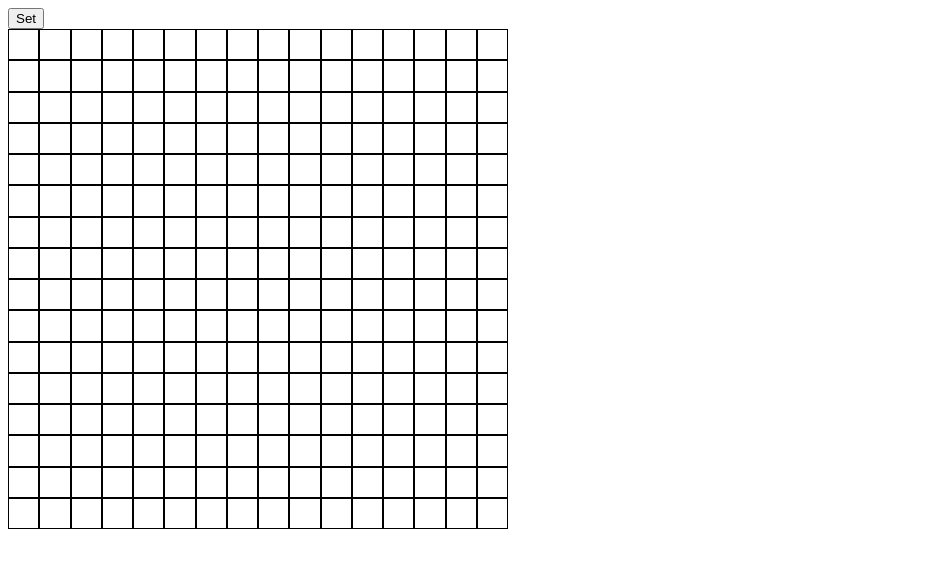
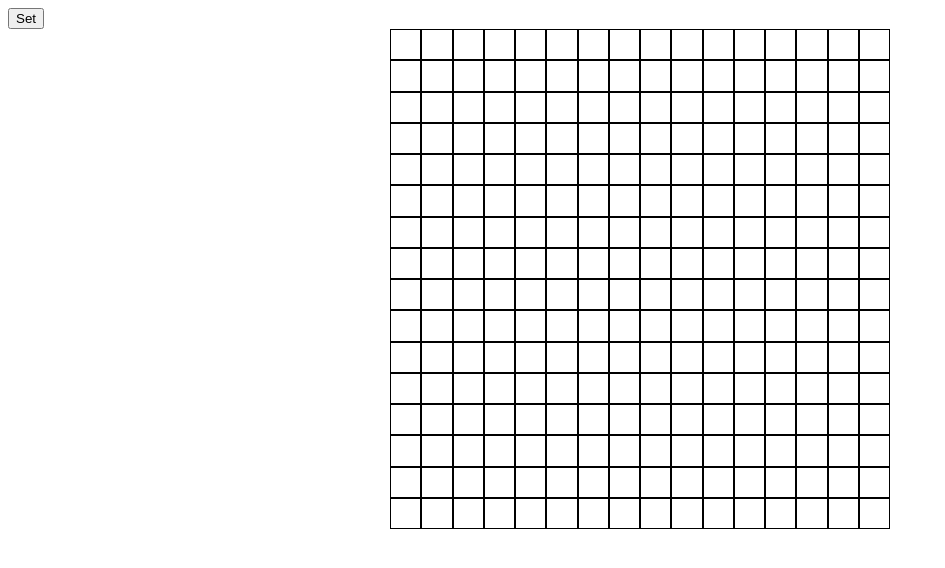
Before and after one commit to primovere/etch-a-sketch, a plain HTML site: page index.html in a window 1280 px wide. Shown: the whole page, without its empty margins (0-945 px from the left). Drawn offline with Linux system fonts and the light colour scheme.

Commit message:
Center the grid divs horizontally

```diff
--- a/index.html
+++ b/index.html
@@ -7,7 +7,12 @@
   </head>
   <body>
     <script src="script.js" defer></script>
-    <button>Set</button>
-    <div class="container"></div>
+    <div class="button-container">
+     <button>Set</button>
+    </div>
+    <div id="grid-container">
+      <div class="container"></div>
+    </div>
+
   </body>
 </html>
--- a/styles.css
+++ b/styles.css
@@ -1,3 +1,18 @@
+body {
+  display: flex;
+  flex-direction: column;
+}
+
+.button-container {
+  display: flex;
+  justify-content: flex-start;
+}
+
+#grid-container {
+  display: flex;
+  justify-content: center;
+}
+
 .container {
   height: 500px;
   width: 500px;
```
